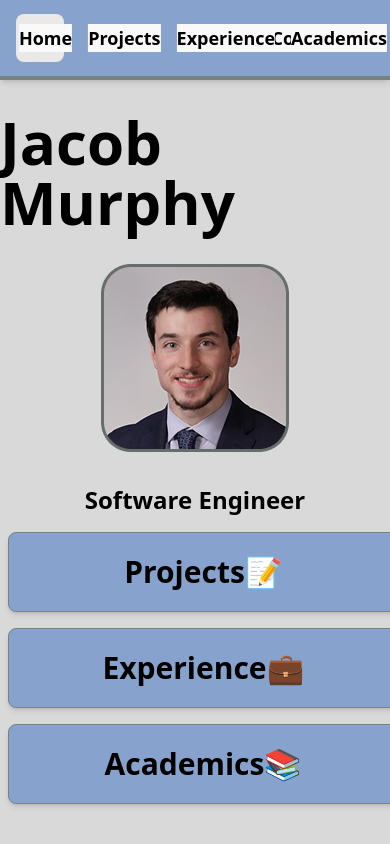
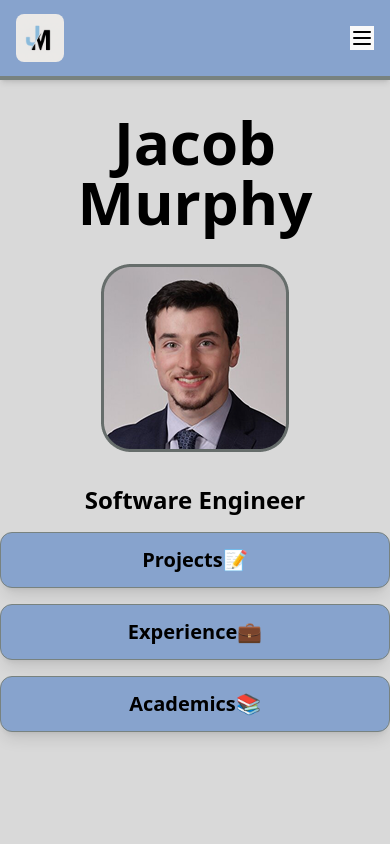
Before and after one commit to jjmurphy1114/portfolio-website, a React (Vite) app: page / in a window 390 px wide. Shown: the top 844 px of the page. Built offline with nearby package versions, Linux system fonts and the light colour scheme.

Commit message:
Added hamburger menu for mobile and updated mobile styling

```diff
--- a/src/App.tsx
+++ b/src/App.tsx
@@ -3,7 +3,7 @@ import HomePage from "./routes/homePage";
 import ProjectsPage from "./routes/projectsPage";
 import ExperiencePage from "./routes/experiencePage";
 import AcademicsPage from "./routes/academicsPage";
-import Banner from "./components/banner";
+import Banner from "./components/banner/banner";
 import Footer from "./components/footer";
 
 function Root() {
--- a/src/components/banner.tsx
+++ b/src/components/banner/banner.tsx
@@ -1,13 +1,14 @@
-import { useNavigate } from "react-router-dom";
-import { useEffect, useState } from "react";
-import Snackbar from "./snackbar";
+import React, { useEffect, useState } from "react";
+import Snackbar from "../snackbar";
 import emailjs from "@emailjs/browser";
+import DesktopNavButton from "./desktopNavButton";
+import MobileNavButton from "./mobileNavButton";
 
 const Banner = () => {
-  const navigate = useNavigate();
   const [isModalOpen, setIsModalOpen] = useState(false);
   const [message, setMessage] = useState("");
   const [successfully, setSuccessfully] = useState(false);
+  const [mobileMenuOpen, setMobileMenuOpen] = useState(false);
 
   const toggleModal = () => {
     setIsModalOpen(!isModalOpen);
@@ -97,6 +98,7 @@ const Banner = () => {
     );
   };
 
+  // Timer for Snackbar
   useEffect(() => {
     const timer = setTimeout(() => {
       setMessage("");
@@ -113,34 +115,78 @@ const Banner = () => {
           alt="JMLogo"
           className="h-12 w-12 mr-4 left-0 flex items-center rounded-lg"
         />
-        <div className="flex items-center justify-center space-x-4 absolute left-1/2 transform -translate-x-1/2">
+        {/* Mobile Menu */}
+        <div className="md:hidden flex items-end justify-end w-full">
           <button
-            className="text-black font-bold text-lg ml-4"
-            onClick={() => navigate("")}
+            className="text-gray-300 hover:text-white focus:outline-none"
+            onClick={() => setMobileMenuOpen((prev) => !prev)}
           >
-            Home
-          </button>
-          <button
-            className="text-black font-bold text-lg ml-4"
-            onClick={() => navigate("projects")}
-          >
-            Projects
-          </button>
-          <button
-            className="text-black font-bold text-lg ml-4"
-            onClick={() => navigate("experience")}
-          >
-            Experience
-          </button>
-          <button
-            className="text-black font-bold text-lg ml-4"
-            onClick={() => navigate("academics")}
-          >
-            Academics
+            <svg
+              className="h-6 w-6"
+              xmlns="http://www.w3.org/2000/svg"
+              fill="none"
+              viewBox="0 0 24 24"
+              stroke="black"
+            >
+              <path
+                strokeLinecap="round"
+                strokeLinejoin="round"
+                strokeWidth="2"
+                d={
+                  mobileMenuOpen
+                    ? "M6 18L18 6M6 6l12 12"
+                    : "M4 6h16M4 12h16M4 18h16"
+                }
+              />
+            </svg>
           </button>
         </div>
+
+        {/* Desktop Navigation */}
+        <div className="hidden md:flex items-center justify-center space-x-4 absolute left-1/2 transform -translate-x-1/2">
+          <DesktopNavButton text="Home" link="" />
+          <DesktopNavButton text="Projects" link="/projects" />
+          <DesktopNavButton text="Experience" link="/experience" />
+          <DesktopNavButton text="Academics" link="/academics" />
+        </div>
+
+        {/* Mobile Navigation */}
+        {mobileMenuOpen && (
+          <div>
+            <div className="absolute top-20 left-0 w-full bg-primary shadow-lg p-4">
+              <MobileNavButton
+                text="Home"
+                link=""
+                setMobileMenuOpen={setMobileMenuOpen}
+              />
+              <MobileNavButton
+                text="Projects"
+                link="/projects"
+                setMobileMenuOpen={setMobileMenuOpen}
+              />
+              <MobileNavButton
+                text="Experience"
+                link="/experience"
+                setMobileMenuOpen={setMobileMenuOpen}
+              />
+              <MobileNavButton
+                text="Academics"
+                link="/academics"
+                setMobileMenuOpen={setMobileMenuOpen}
+              />
+              <button
+                className="text-black font-bold text-lg block"
+                onClick={toggleModal}
+              >
+                Contact Me
+              </button>
+            </div>
+          </div>
+        )}
+
+        {/* Contact Modal */}
         <button
-          className="text-black font-bold text-lg ml-4"
+          className="hidden md:flex text-black font-bold text-lg ml-4"
           onClick={toggleModal}
         >
           Contact Me
--- /dev/null
+++ b/src/components/banner/desktopNavButton.tsx
@@ -0,0 +1,28 @@
+import React from "react";
+import { useNavigate, useLocation } from "react-router-dom";
+
+type DesktopNavButtonProps = {
+  text: string;
+  link: string;
+};
+
+const DesktopNavButton: React.FC<DesktopNavButtonProps> = ({ text, link }) => {
+  const navigate = useNavigate();
+  const location = useLocation();
+
+  const isActive = (path: string) =>
+    location.pathname === path || (path === "" && location.pathname === "/");
+
+  return (
+    <button
+      className={`text-black background-primary font-bold text-lg ml-4 ${
+        isActive(link) ? "text-black underline" : ""
+      }`}
+      onClick={() => navigate(link)}
+    >
+      {text}
+    </button>
+  );
+};
+
+export default DesktopNavButton;
--- /dev/null
+++ b/src/components/banner/mobileNavButton.tsx
@@ -0,0 +1,35 @@
+import React from "react";
+import { useNavigate, useLocation } from "react-router-dom";
+
+type MobileNavButtonProps = {
+  text: string;
+  link: string;
+  setMobileMenuOpen: (open: boolean) => void;
+};
+
+const MobileNavButton: React.FC<MobileNavButtonProps> = ({
+  text,
+  link,
+  setMobileMenuOpen,
+}) => {
+  const navigate = useNavigate();
+  const location = useLocation();
+
+  const isActive = (path: string) =>
+    location.pathname === path || (path === "" && location.pathname === "/");
+  return (
+    <button
+      className={`text-black font-bold text-lg block mb-2${
+        isActive(link) ? "text-black underline" : ""
+      }`}
+      onClick={() => {
+        navigate(link);
+        setMobileMenuOpen(false);
+      }}
+    >
+      {text}
+    </button>
+  );
+};
+
+export default MobileNavButton;
--- a/src/components/homePageButton.tsx
+++ b/src/components/homePageButton.tsx
@@ -6,7 +6,7 @@ type HomePageButtonProps = {
 const HomePageButton = ({ onClick, text }: HomePageButtonProps) => {
   return (
     <button
-      className="text-black font-bold text-3xl ml-4 w-full md:w-1/3 min-h-[80px] md:min-h-[100px] bg-primary border border-darkGray p-2 rounded-lg hover:bg-darkGray transition-colors shadow-md"
+      className="text-black font-bold text-xl md:text-3xl w-full md:w-1/4 min-h-[56px] md:min-h-[100px] bg-primary border border-darkGray px-4 py-3 md:px-6 md:py-4 rounded-xl md:rounded-[24px] hover:bg-darkGray transition-colors shadow-lg"
       onClick={onClick}
     >
       {text}
--- a/src/routes/homePage.tsx
+++ b/src/routes/homePage.tsx
@@ -7,7 +7,9 @@ function HomePage() {
   return (
     <div className="flex w-full h-full min-h-screen flex-col bg-lightGray">
       <div className="flex items-center justify-center flex-col pt-8 mb-4 md:mb-10">
-        <h1 className="text-6xl mb-8 font-bold text-black">Jacob Murphy</h1>
+        <h1 className="text-6xl mb-8 font-bold text-black text-center">
+          Jacob Murphy
+        </h1>
         <img src="/headshot.png" alt="" />
         <h1 className="text-2xl mt-8 font-bold text-black">
           Software Engineer
```
